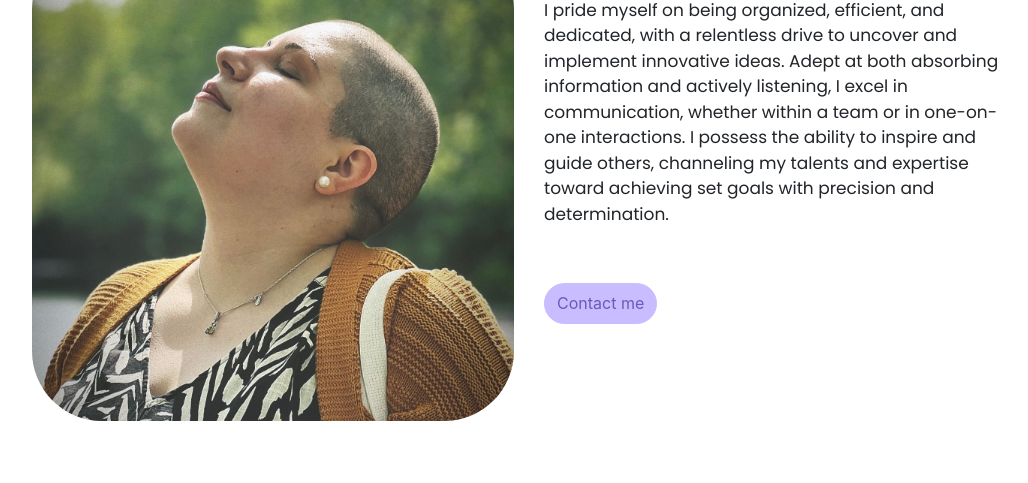
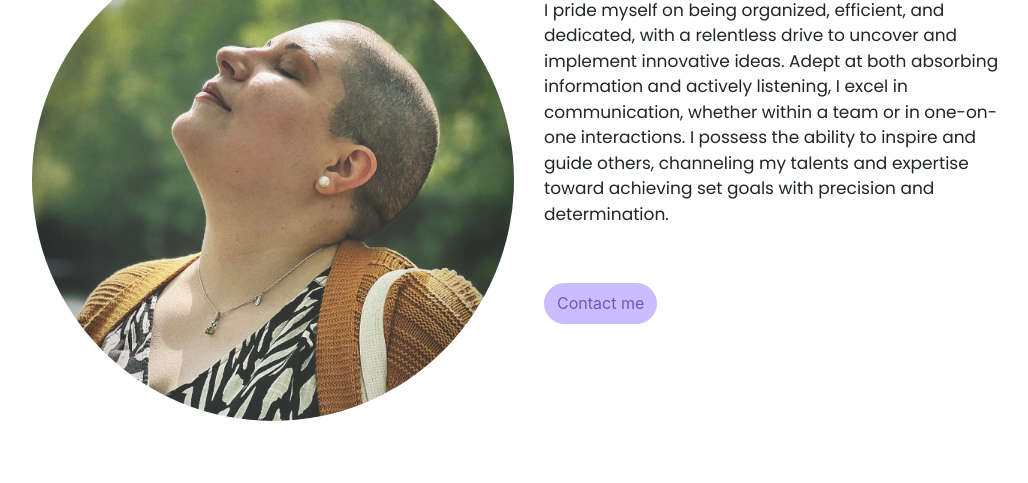
Before and after one commit to bendanpanda/Portfolio-Project, a plain HTML site: page about.html in a window 1280 px wide. Shown: the part 317-800 px from the top of the page, without its empty margins (111-1139 px from the left). Drawn offline with nearby package versions, Linux system fonts and the light colour scheme; a web font is replaced by a local one.

Commit message:
editing the border radius

```diff
--- a/css/styles.css
+++ b/css/styles.css
@@ -89,5 +89,5 @@ a:hover {
 }
 
 .me {
-  border-radius: 70px;
+  border-radius: 50%;
 }
```
